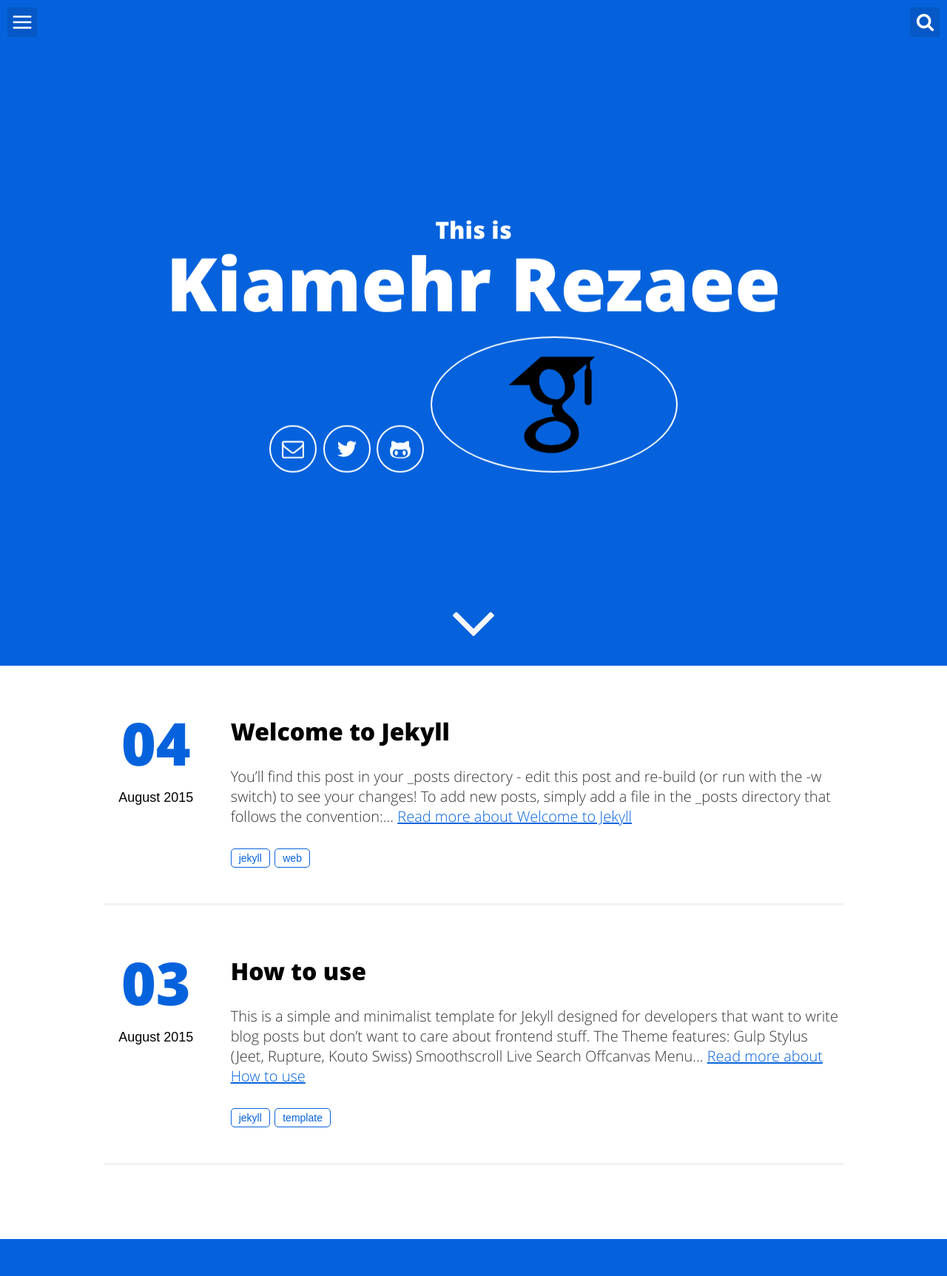
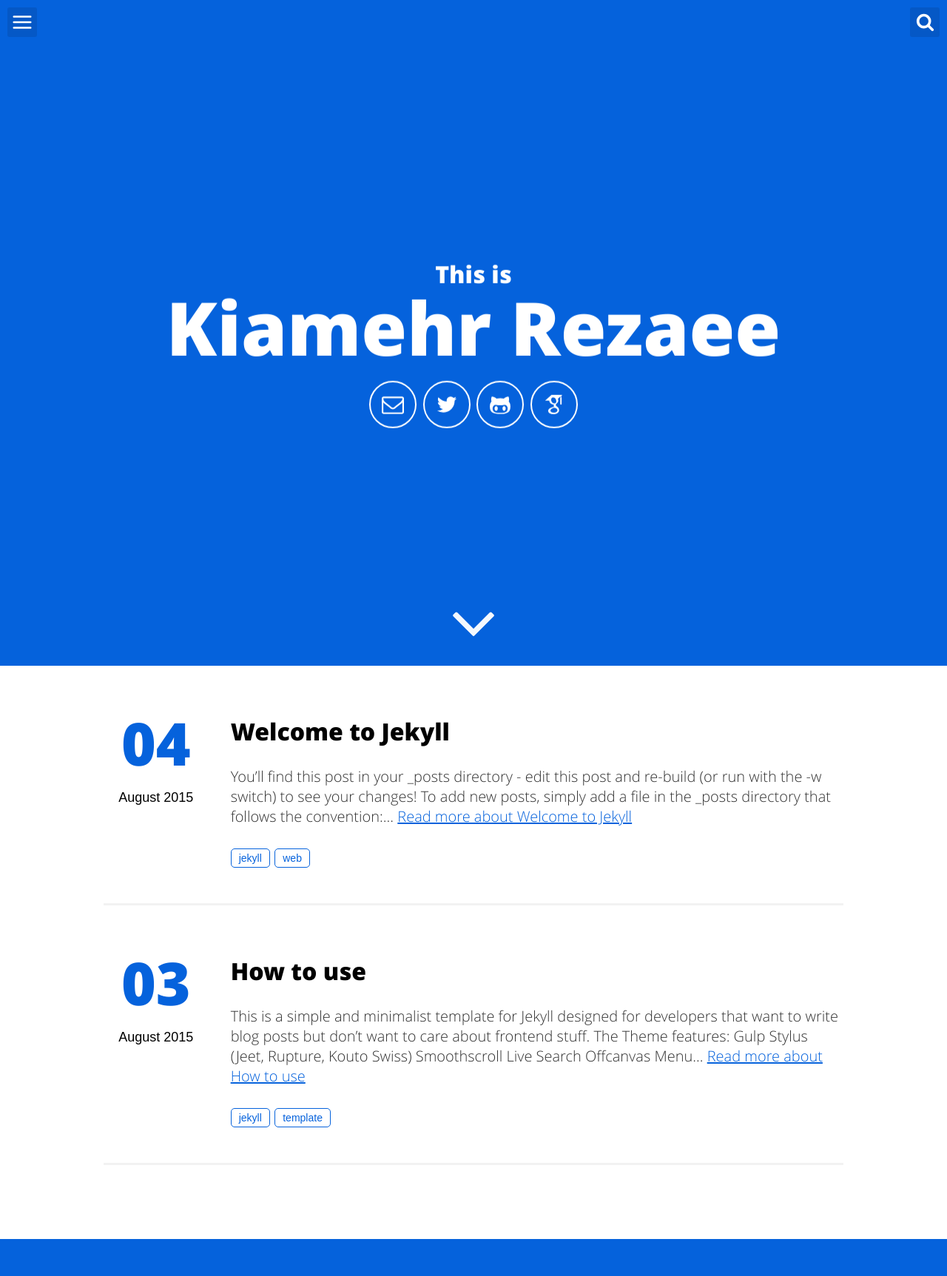
Before and after one commit to kiamehr74/kiamehr74.github.io, a Jekyll site: the page built from index.html, in a window 1280 px wide. Shown: the whole page at 74% size. Built offline with Jekyll 4.4.1, drawn with Linux system fonts in a browser that asks for light colours.

Commit message:
scholar added

```diff
--- a/_includes/header-default.html
+++ b/_includes/header-default.html
@@ -11,7 +11,7 @@
             <a aria-label="My Google Plus" target="_blank" href="https://plus.google.com/{{site.gplus_username}}/posts"><svg class="icon icon-google-plus"><use xlink:href="#icon-google-plus"></use></svg></a>
             -->
             <a aria-label="My Github" target="_blank" href="https://github.com/{{site.github_username}}"><svg class="icon icon-github-alt"><use xlink:href="#icon-github-alt"></use></svg></a>
-            <a aria-label="My Scholar" target="_blank" href="https://{{site.scholar_link}}"><svg class="icon-google-scholar"><use xlink:href="#icon-google-scholar"></use></svg></a>
+            <a aria-label="My Scholar" target="_blank" href="{{site.scholar_link}}"><svg class="icon icon-google-scholar"><use xlink:href="#icon-google-scholar"></use></svg></a>
             <!--
             <a aria-label="Use the RSS to get updated" target="_blank" href="{{ "/feed.xml" | prepend: site.baseurl }}"><svg class="icon icon-rss"><use xlink:href="#icon-rss"></use></svg></a>
             -->
```
